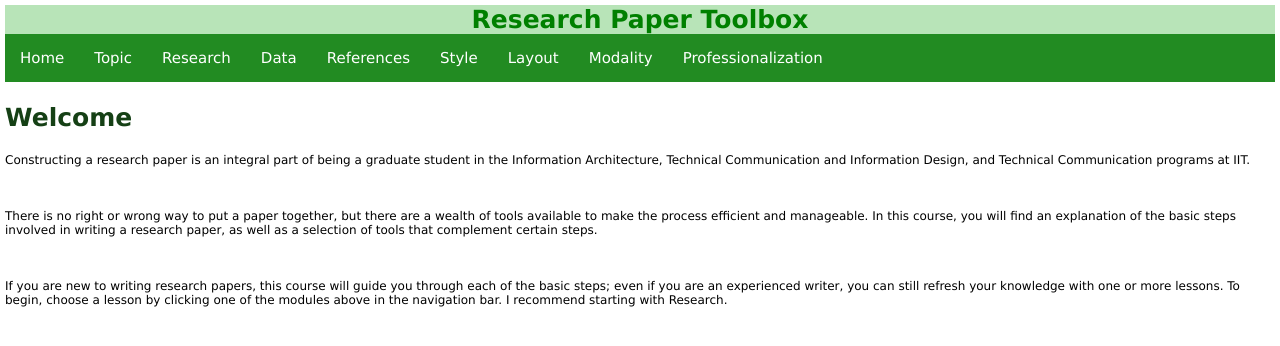
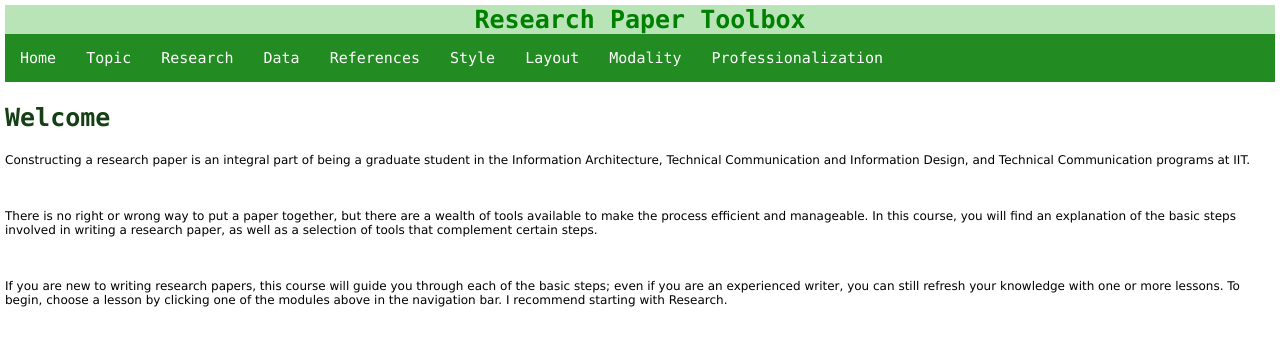
Before and after one commit to srrod19/PracticeSite, a plain HTML site: page index.html in a window 1280 px wide. Drawn offline with Linux system fonts and the light colour scheme.

Commit message:
updated correct font family

```diff
--- a/css/rsscreen.css
+++ b/css/rsscreen.css
@@ -6,7 +6,7 @@ h1 {
 	color: green;
 	text-align: center;
 	font-size: 25px;
-    font-family:"Lucida Sans";
+    font-family:"Lucida Console";
 	background-color: rgb(184, 228, 184);
 	margin: 0px;
 }
@@ -14,7 +14,7 @@ h2 {
     color: black;
     text-align: left;
     font-size: 25px;
-    font-family: "Lucida Sans";
+    font-family: "Lucida Console";
 }
 p {
 	color: black;
@@ -25,7 +25,7 @@ p {
 .navbar ul{
 	list-style-type: none;
 	background-color: #228b22;
-	font-family:"Lucida Sans";
+	font-family:"Lucida Console";
     padding: 0px;
 	margin: 0px;
 	overflow: hidden;
@@ -78,13 +78,13 @@ h3 {
     color: black;
     text-align: center;
     font-size: 20px;
-    font-family: "Lucida Sans";
+    font-family: "Lucida Console";
 }
 h4 {
     color: black;
     text-align: center;
     font-size: 15px;
-    font-family: "Lucida Sans";
+    font-family: "Lucida Console";
 }
 aside {
     width: 50%;
--- a/css/screen.css
+++ b/css/screen.css
@@ -6,7 +6,7 @@ h1 {
 	color: green;
 	text-align: center;
 	font-size: 25px;
-	font-family:"Lucida Sans";
+	font-family:"Lucida Console";
 	background-color: rgb(184, 228, 184);
 	margin: 0px;
 }
@@ -14,7 +14,7 @@ h2 {
     color: black;
     text-align: left;
     font-size: 25px;
-    font-family: "Lucida Sans";
+    font-family: "Lucida Console";
 }
 p {
 	color: black;
@@ -25,7 +25,7 @@ p {
 .navbar ul{
 	list-style-type: none;
 	background-color: forestgreen;
-	font-family:"Lucida Sans";
+	font-family:"Lucida Console";
 	padding: 0px;
 	margin: 0px;
 	overflow: hidden;
@@ -49,7 +49,7 @@ p {
 ul {
 	list-style-type: none;
 	margin: 5px;
-	font-family:"Lucida Sans";
+	font-family:"Lucida Console";
 	padding: 15px;
 	font-size: 15px;
 }
@@ -58,7 +58,7 @@ h2 {
 	color: rgb(21, 64, 21);
 	text-align: left;
 	font-size: 25px;
-	font-family:"Lucida Sans";
+	font-family:"Lucida Console";
 }
 p {
 	text-align: left;
```
